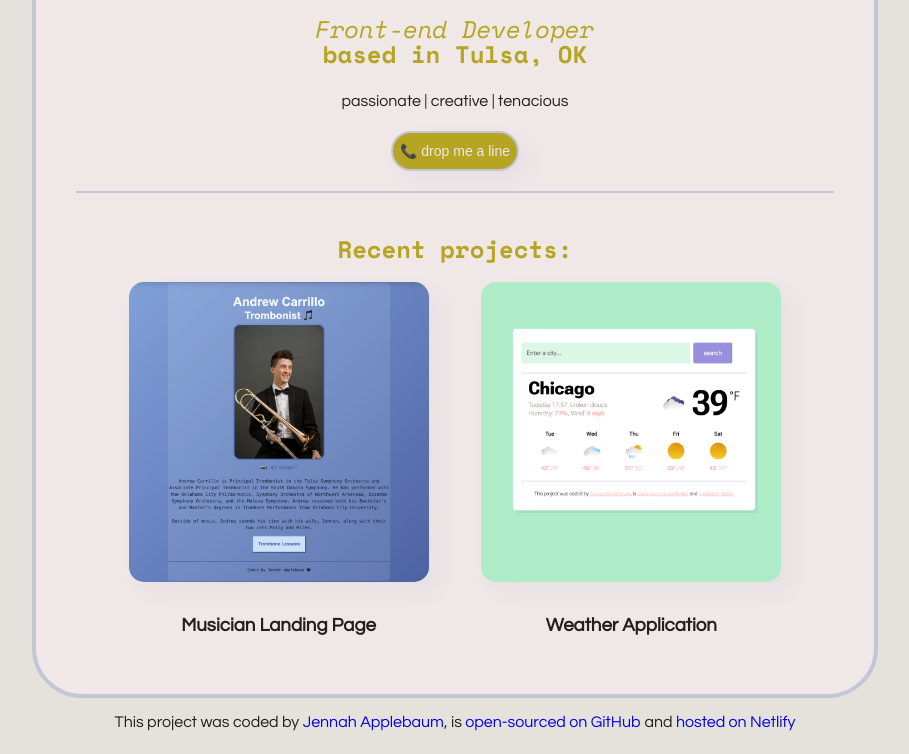
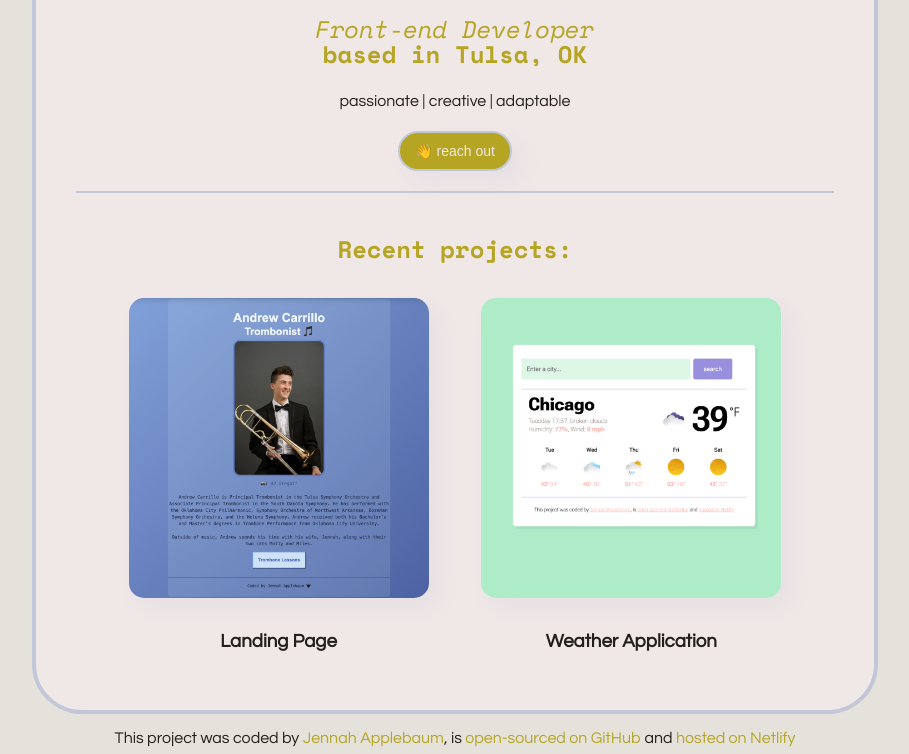
Before and after one commit to jmapplebaum/Portfolio, a website: page index.html in a window 1280 px wide. Shown: the part 413-1167 px from the top of the page, without its empty margins (185-1094 px from the left). Drawn offline with nearby package versions, Linux system fonts and the light colour scheme.

Commit message:
Content updates to HTML and CSS

```diff
--- a/index.html
+++ b/index.html
@@ -32,16 +32,17 @@
         based in Tulsa, OK
       </h2>
       <p>
-        passionate  |  creative  |  tenacious
+        passionate  |  creative  |  adaptable
       </p>
-      <a href="mailto:jennahapplebaum@gmail.com"><button>📞 drop me a line</button></a>
+      <a href="mailto:jennahapplebaum@gmail.com"><button>👋 reach out</button></a>
       <hr />
       <br />
       <h2>Recent projects:</h2>
+      <br />
       <div class="recent-projects">
         <span class="landing-page"><img src="media/landing-page.png" class="trombone" />
       <br />
-      <h3>Musician Landing Page</h3></span>
+      <h3>Landing Page</h3></span>
         <span class="weather-app">
           <a href="https://weather-app-jmapplebaum.netlify.app/" target="_blank">
           <img src="media/weather-app.png" class="trombone" />
--- a/styles.css
+++ b/styles.css
@@ -19,15 +19,17 @@ li {
   display: inline-block;
   margin: 20px;
 }
+a {
+  color: #b6a522;
+  text-decoration: none;
+}
 .heading-links {
   color: #22201c;
   text-decoration: none;
 }
+a:hover,
 .heading-links:hover {
   text-decoration: underline;
-}
-a {
-  text-decoration: none;
 }
 h1 {
   background-color: rgba(193, 199, 215, 30%);
@@ -56,7 +58,7 @@ button {
   display: block;
   font-size: 14px;
   margin: 0 auto;
-  padding: 10px 7px;
+  padding: 10px 15px;
   text-decoration: none;
 }
 button:hover {
```
